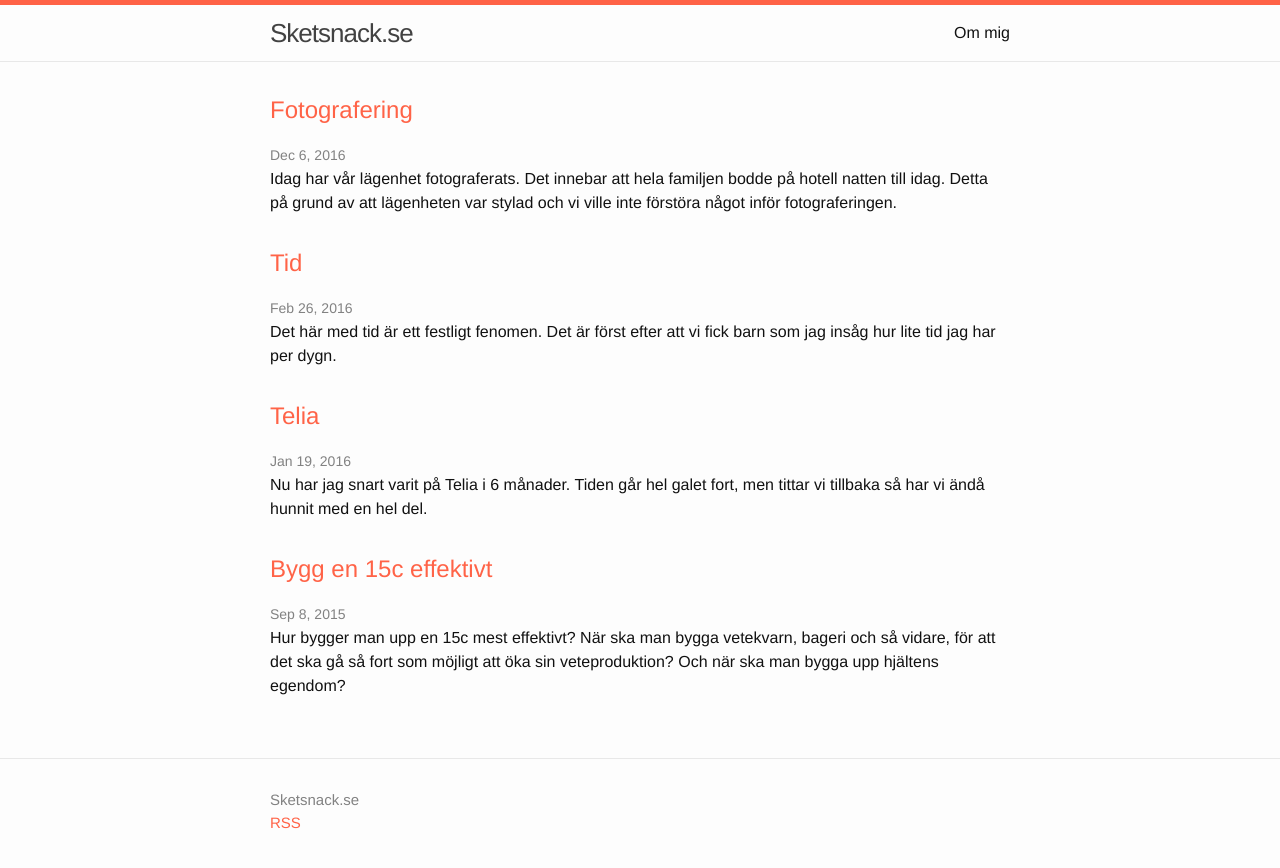
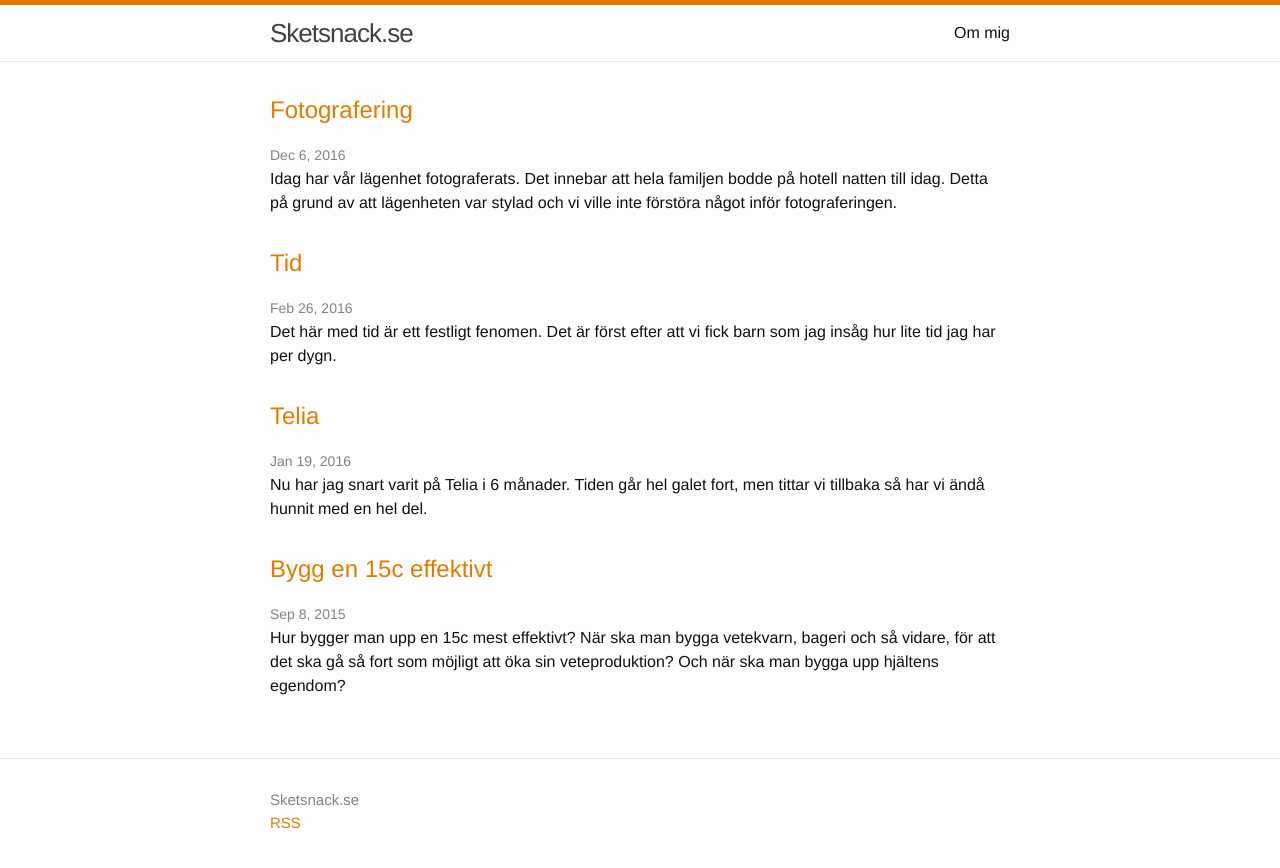
Before and after one commit to kitfr/kitfr.github.io, a Jekyll site: the page built from index.html, in a window 1280 px wide. Shown: the top 868 px of the page. Built offline with Jekyll 4.4.1, drawn with Linux system fonts in a browser that asks for light colours.

Commit message:
Testing new color

```diff
--- a/css/main.scss
+++ b/css/main.scss
@@ -21,7 +21,7 @@ $grey-color:       #828282;
 $grey-color-light: lighten($grey-color, 40%);
 $grey-color-dark:  darken($grey-color, 25%);
 
-$red-color:         #FF6347;
+$red-color:        #DE7D00; //# F F 6 3 4 7;
 
 $on-palm:          600px;
 $on-laptop:        800px;
```
